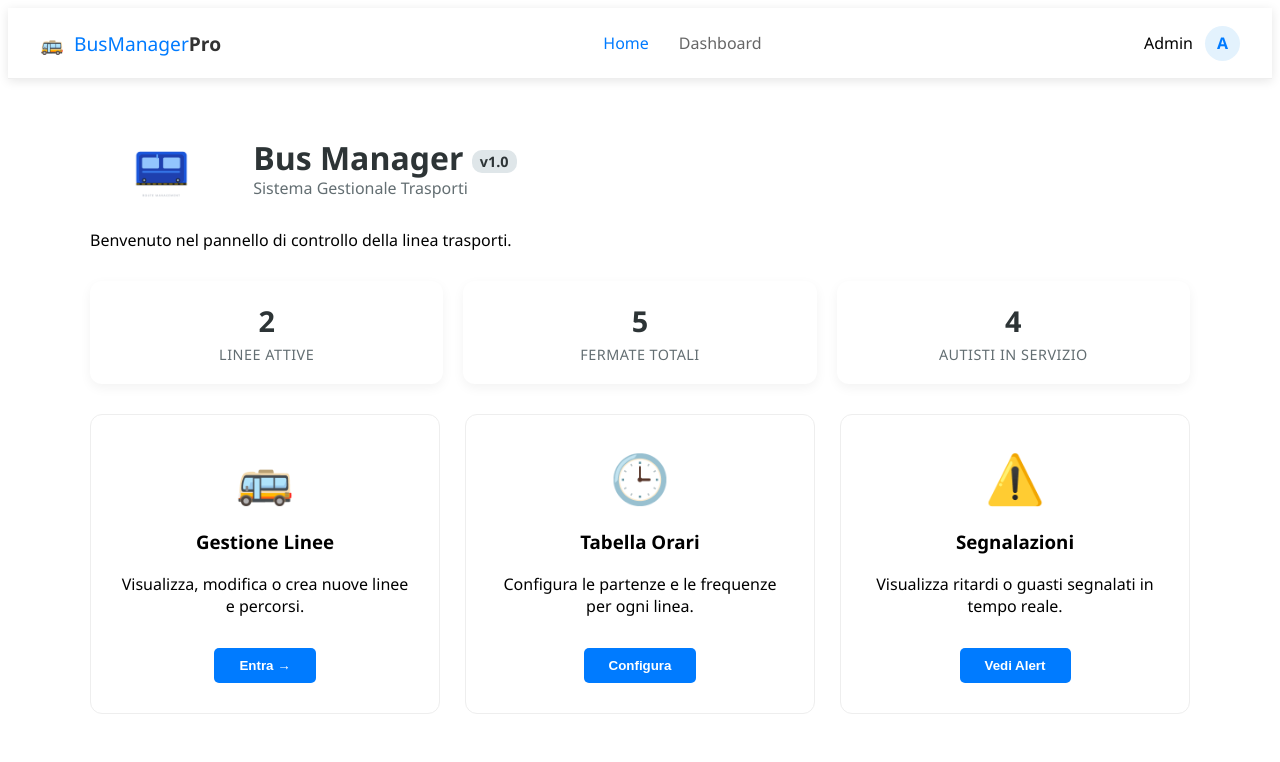
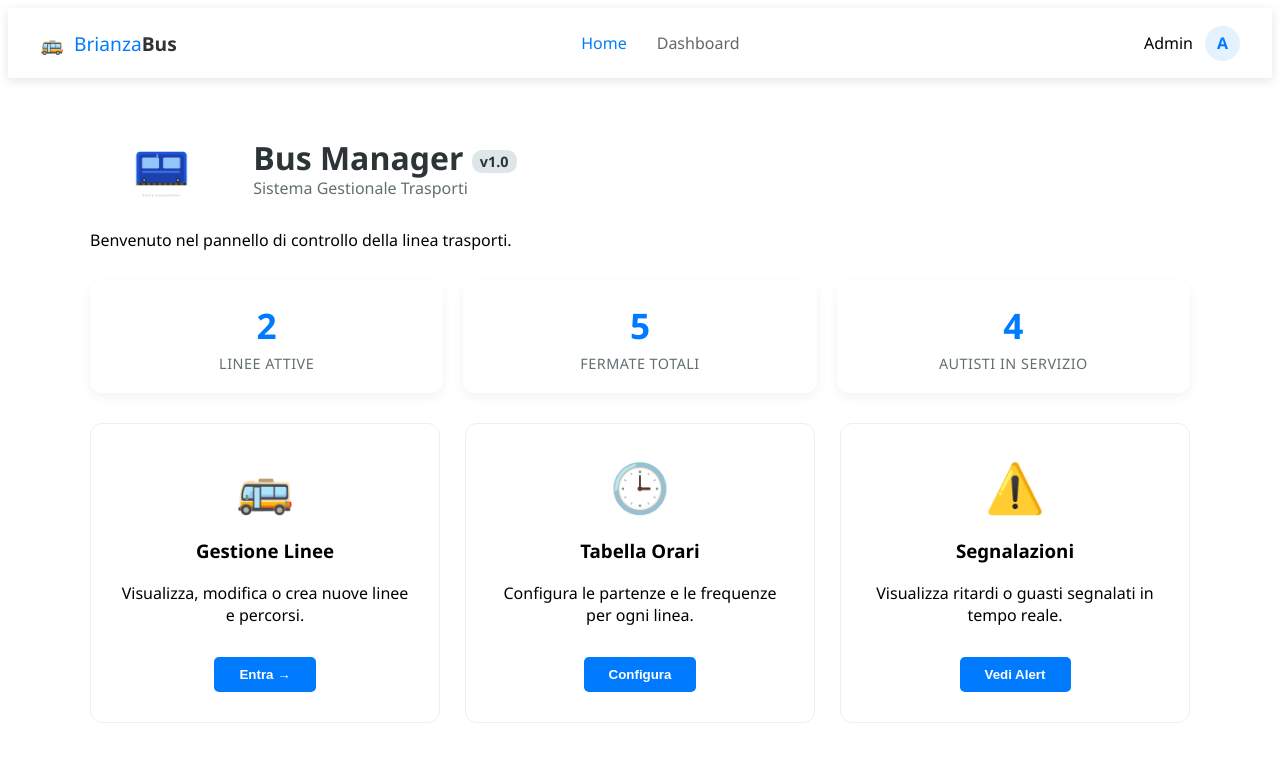
Before and after one commit to antvx/busF, an Angular app: page / in a window 1280 px wide. Shown: the top 762 px of the page. Built offline with nearby package versions, Linux system fonts and the light colour scheme.

Commit message:
creata animazione contatori nella homepage

```diff
--- a/src/app/app.html
+++ b/src/app/app.html
@@ -2,7 +2,7 @@
   <div class="nav-container">
     <div class="nav-logo" routerLink="/">
       <span class="logo-icon">🚌</span>
-      <span class="logo-text">BusManager<strong>Pro</strong></span>
+      <span class="logo-text">Brianza<strong>Bus</strong></span>
     </div>
 
     <ul class="nav-links">
--- a/src/app/home-page/home-page.css
+++ b/src/app/home-page/home-page.css
@@ -126,3 +126,23 @@
   text-transform: uppercase;
   letter-spacing: 0.5px;
 }
+
+.stat-number {
+  font-size: 2.2rem;
+  font-weight: 800;
+  color: #007bff;
+  /* Font-variant-numeric assicura che ogni numero occupi lo stesso spazio */
+  font-variant-numeric: tabular-nums;
+  display: inline-block;
+  min-width: 50px;
+}
+
+.stat-banner {
+  /* ... tuo stile esistente ... */
+  transition: transform 0.3s ease;
+}
+
+.stat-banner:hover {
+  transform: translateY(-5px) scale(1.02);
+  box-shadow: 0 10px 25px rgba(0,123,255,0.1);
+}
--- a/src/app/home-page/home-page.ts
+++ b/src/app/home-page/home-page.ts
@@ -1,4 +1,4 @@
-import { Component, OnInit } from '@angular/core';
+import { Component, OnInit, ChangeDetectorRef } from '@angular/core';
 import { RouterLink } from '@angular/router';
 import { LineService } from '../line-service';
 import { Line } from '../model/entities';
@@ -15,10 +15,14 @@ export class HomePage implements OnInit
   totalStopsCount: number = 0;
   driversCount: number = 8; // Per ora lo teniamo fisso a 8 o lo calcoliamo se hai una lista autisti
 
-  constructor(private lineService: LineService) {}
+  constructor(
+    private lineService: LineService,
+    private cdr: ChangeDetectorRef
+  ) {}
 
   ngOnInit() {
     this.updateStats();
+    this.startAnimations();
   }
 
   updateStats() {
@@ -37,4 +41,47 @@ export class HomePage implements OnInit
     // Possiamo renderlo dinamico basandoci sulle linee (es. 2 autisti per ogni linea attiva)
     this.driversCount = this.activeLinesCount * 2;
   }
+
+  startAnimations() {
+    const allLines = this.lineService.getLines();
+
+    const targetLines = allLines.length;
+    const targetStops = allLines.reduce((acc: number, line: any) => acc + (line.stops?.length || 0), 0);
+    const targetDrivers = targetLines > 0 ? targetLines * 2 : 0;
+
+    // Facciamo partire le animazioni (ho aumentato leggermente la durata per vederle meglio)
+    this.animateValue('activeLinesCount', targetLines, 1000);
+    this.animateValue('totalStopsCount', targetStops, 1500);
+    this.animateValue('driversCount', targetDrivers, 1000);
+  }
+
+  // Funzione magica per l'animazione
+  animateValue(prop: 'activeLinesCount' | 'totalStopsCount' | 'driversCount', target: number, duration: number) {
+    if (target <= 0) {
+      this[prop] = 0;
+      return;
+    }
+
+    const startTime = performance.now();
+
+    const update = (currentTime: number) => {
+      const elapsed = currentTime - startTime;
+      const progress = Math.min(elapsed / duration, 1);
+
+      // Calcoliamo il valore attuale
+      this[prop] = Math.floor(progress * target);
+
+      // 2. FONDAMENTALE: Diciamo ad Angular di aggiornare la grafica ORA
+      this.cdr.detectChanges();
+
+      if (progress < 1) {
+        requestAnimationFrame(update);
+      } else {
+        this[prop] = target;
+        this.cdr.detectChanges();
+      }
+    };
+
+    requestAnimationFrame(update);
+  }
 }
```
